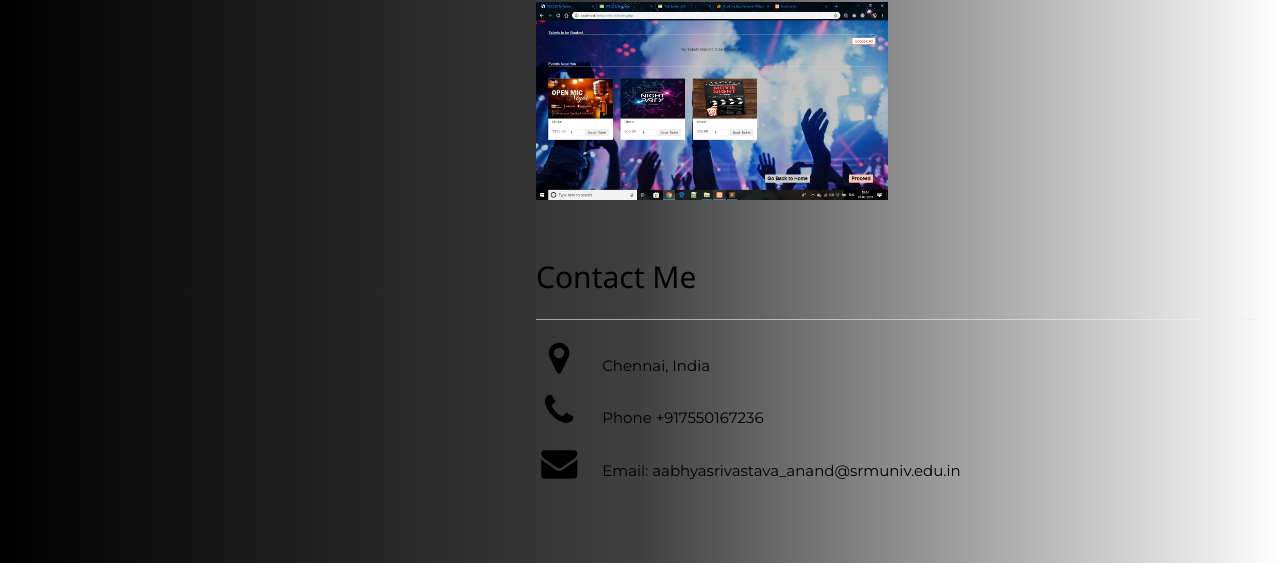
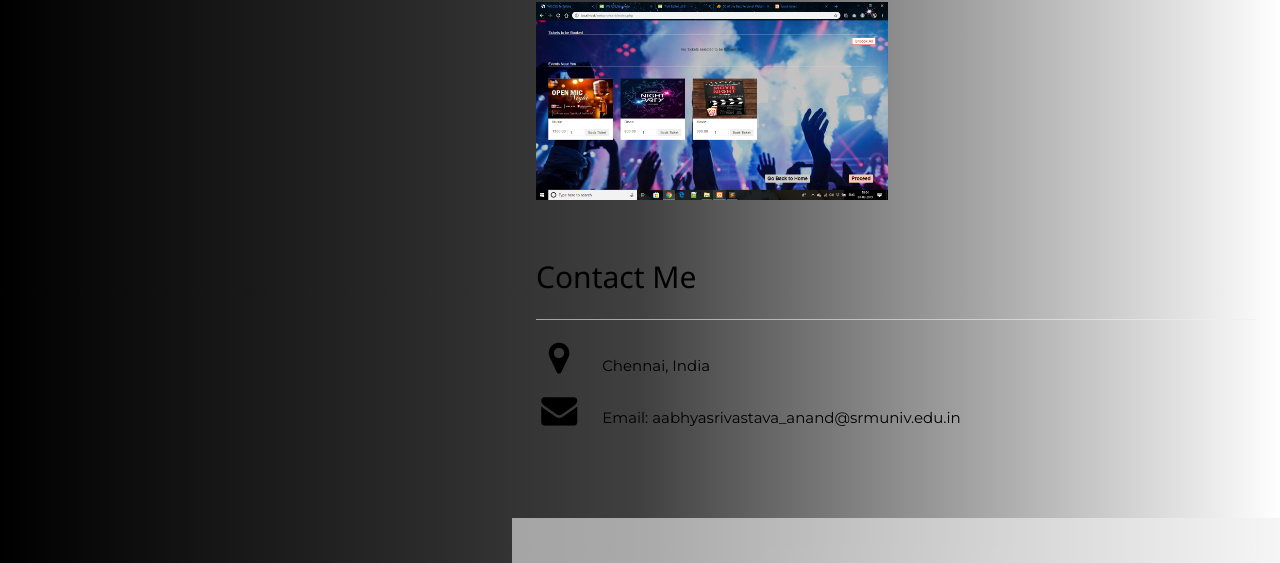
Before and after one commit to aabhya/myprofile.github.io, a plain HTML site: page index.html in a window 1280 px wide. Shown: the part 1994-2557 px from the top of the page. Drawn offline with nearby package versions, Linux system fonts and the light colour scheme.

Commit message:
Update index.html

```diff
--- a/index.html
+++ b/index.html
@@ -99,7 +99,6 @@ Adaptable, Goal Oriented and dependable technical engineering student currently
 
     <div class="w3-section">
       <p><i class="fa fa-map-marker fa-fw w3-xxlarge w3-margin-right"></i> Chennai, India</p>
-      <p><i class="fa fa-phone fa-fw w3-xxlarge w3-margin-right"></i> Phone  +917550167236</p>
       <p><i class="fa fa-envelope fa-fw w3-xxlarge w3-margin-right"> </i> Email: aabhyasrivastava_anand@srmuniv.edu.in</p>
     </div>
 
```
